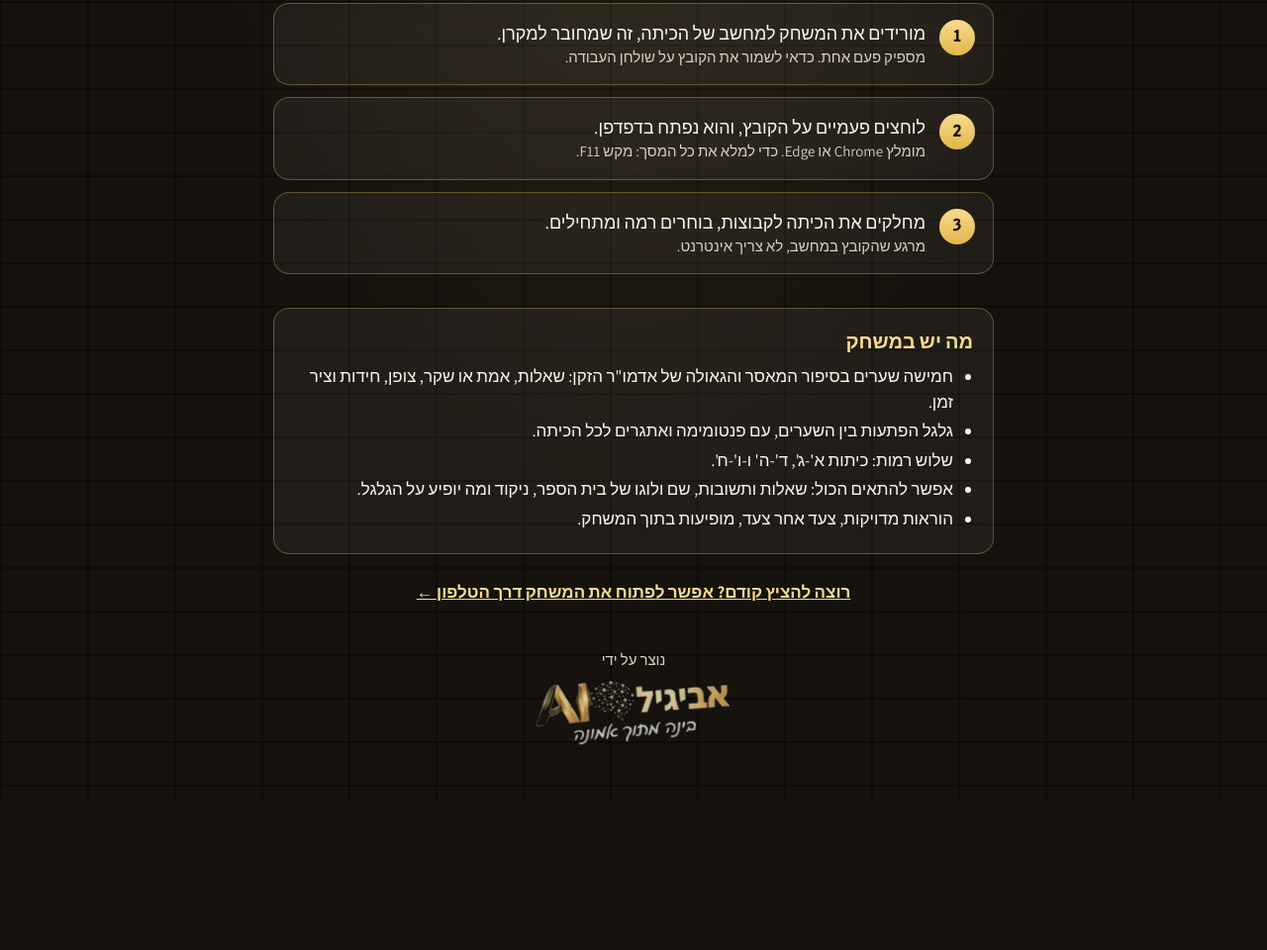
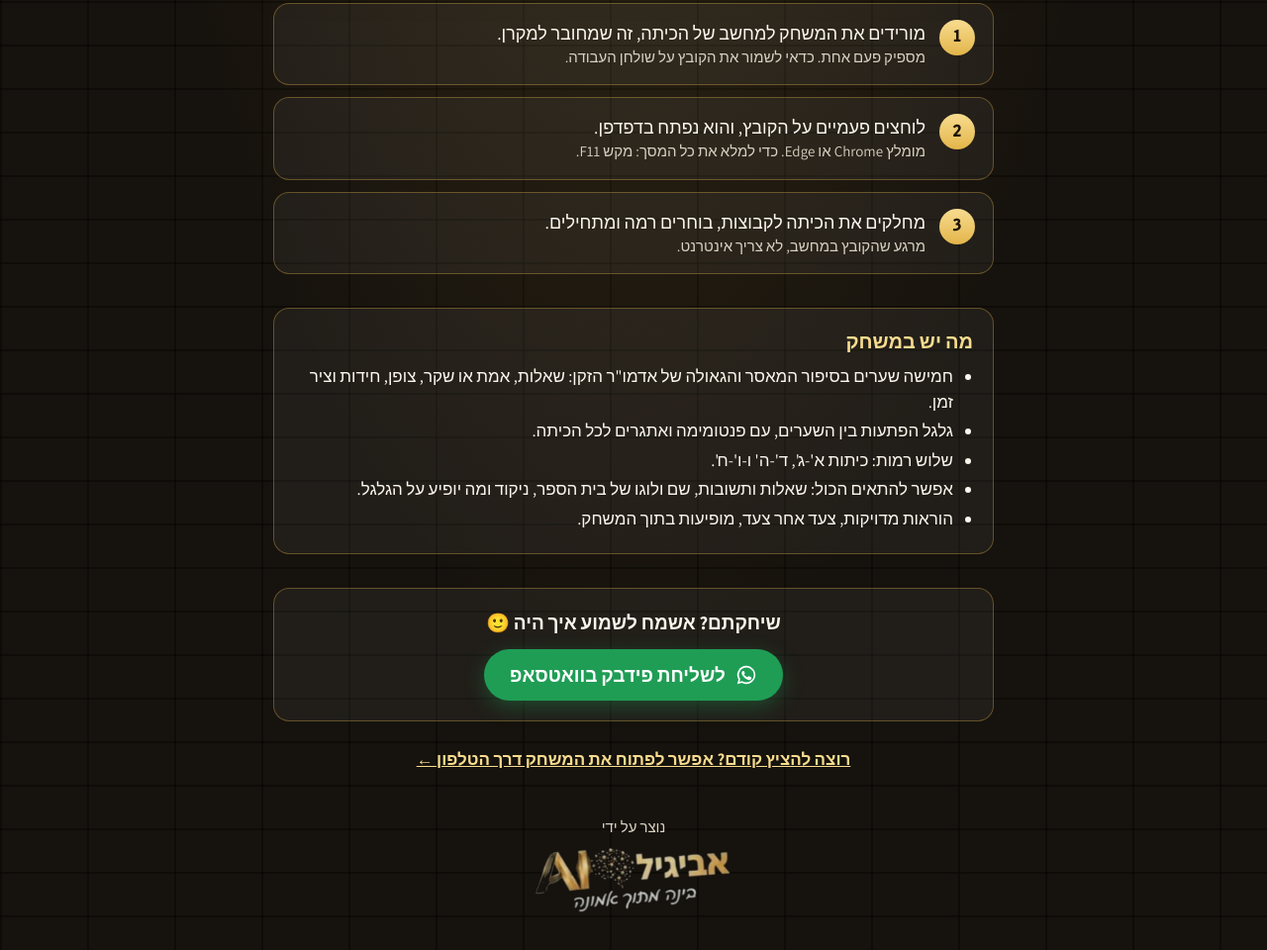
Before and after one commit to AVIGAILAI/mesimat-geula, a plain HTML site: page download/index.html in a window 1280 px wide. Shown: the part 923-1883 px from the top of the page at 99% size. Before the commit the page ends 1732 px from the top, so only its background shows below. Drawn offline with Linux system fonts and the light colour scheme.

Commit message:
בקשת פידבק: שורה במסך הסיום של המשחק, וכפתור וואטסאפ בדף ההורדה
Co-Authored-By: Claude Opus 5.5 <noreply@anthropic.com>

```diff
--- a/download/index.html
+++ b/download/index.html
@@ -43,6 +43,11 @@
   .demo{margin:34px auto 0;max-width:720px}
   .demo h2{margin:0 0 10px;font-size:20px;color:var(--gold-hi)}
   .demo video{display:block;width:100%;aspect-ratio:16/9;border-radius:16px;border:1px solid var(--line);background:#000;box-shadow:0 10px 40px rgba(0,0,0,.5)}
+  .fb{margin-top:34px;padding:20px;border-radius:16px;background:var(--card);border:1px solid var(--line)}
+  .fb p{margin:0 0 12px;font-size:19px;font-weight:700}
+  .wa{display:inline-flex;align-items:center;gap:10px;padding:12px 26px;border-radius:99px;text-decoration:none;font-weight:800;font-size:19px;color:#fff;background:#1f9d55;box-shadow:0 6px 20px rgba(31,157,85,.35)}
+  .wa:hover{background:#22b060} .wa:focus-visible{outline:3px solid var(--ink);outline-offset:4px}
+  .wa svg{width:22px;height:22px;flex:none}
   footer{margin-top:44px;display:flex;flex-direction:column;align-items:center;gap:8px;color:var(--muted);font-size:15px}
   footer img{width:200px;height:auto}
 </style>
@@ -81,6 +86,11 @@
     </ul>
   </div>
 
+  <div class="fb">
+    <p>שיחקתם? אשמח לשמוע איך היה 🙂</p>
+    <a class="wa" href="https://wa.me/972546937215?text=%D7%94%D7%99%D7%99%20%D7%90%D7%91%D7%99%D7%92%D7%99%D7%9C%2C%20%D7%A9%D7%99%D7%97%D7%A7%D7%A0%D7%95%20%D7%91%D7%9E%D7%A9%D7%99%D7%9E%D7%AA%20%D7%92%D7%90%D7%95%D7%9C%D7%94%20%D7%95" target="_blank" rel="noopener"><svg viewBox="0 0 24 24" fill="currentColor" aria-hidden="true"><path d="M12 2a10 10 0 0 0-8.6 15.1L2 22l5-1.3A10 10 0 1 0 12 2zm0 18.2a8.2 8.2 0 0 1-4.2-1.2l-.3-.2-3 .8.8-2.9-.2-.3A8.2 8.2 0 1 1 12 20.2zm4.5-6.1c-.2-.1-1.5-.7-1.7-.8s-.4-.1-.6.1-.7.8-.8 1-.3.2-.5.1a6.7 6.7 0 0 1-3.3-2.9c-.3-.4.3-.4.7-1.3a.5.5 0 0 0 0-.4l-.8-1.9c-.2-.5-.4-.4-.6-.4h-.5a1 1 0 0 0-.7.3 3 3 0 0 0-.9 2.2 5.2 5.2 0 0 0 1.1 2.8 11.9 11.9 0 0 0 4.6 4c1.7.7 2.4.8 3.2.7a2.8 2.8 0 0 0 1.8-1.3 2.3 2.3 0 0 0 .2-1.3c-.1-.1-.2-.2-.4-.3z"/></svg>לשליחת פידבק בוואטסאפ</a>
+  </div>
+
   <a class="peek" href="../">רוצה להציץ קודם? אפשר לפתוח את המשחק דרך הטלפון ←</a>
 
   <footer>
```
Also changed, not shown: index.html (+2 -0 lines).
